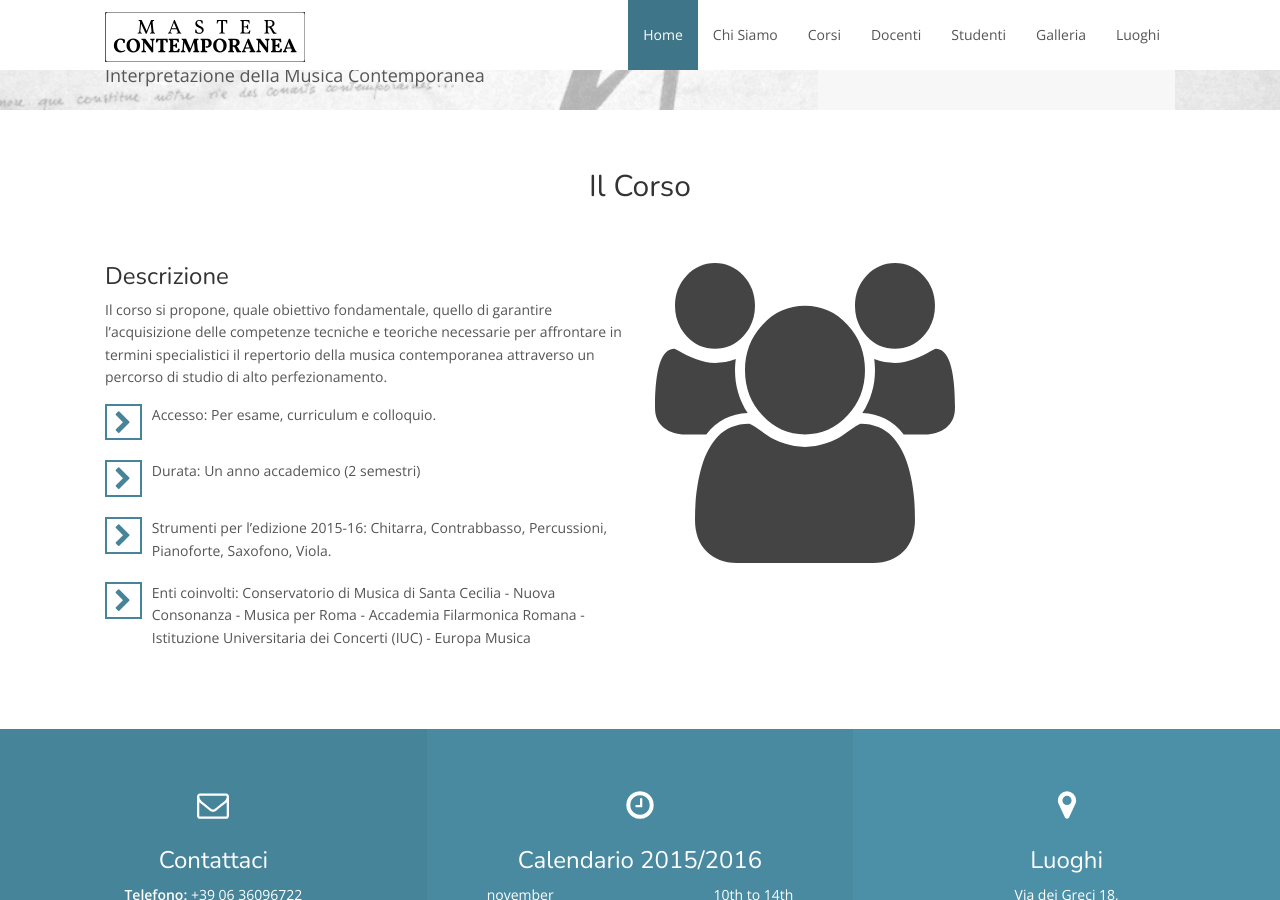
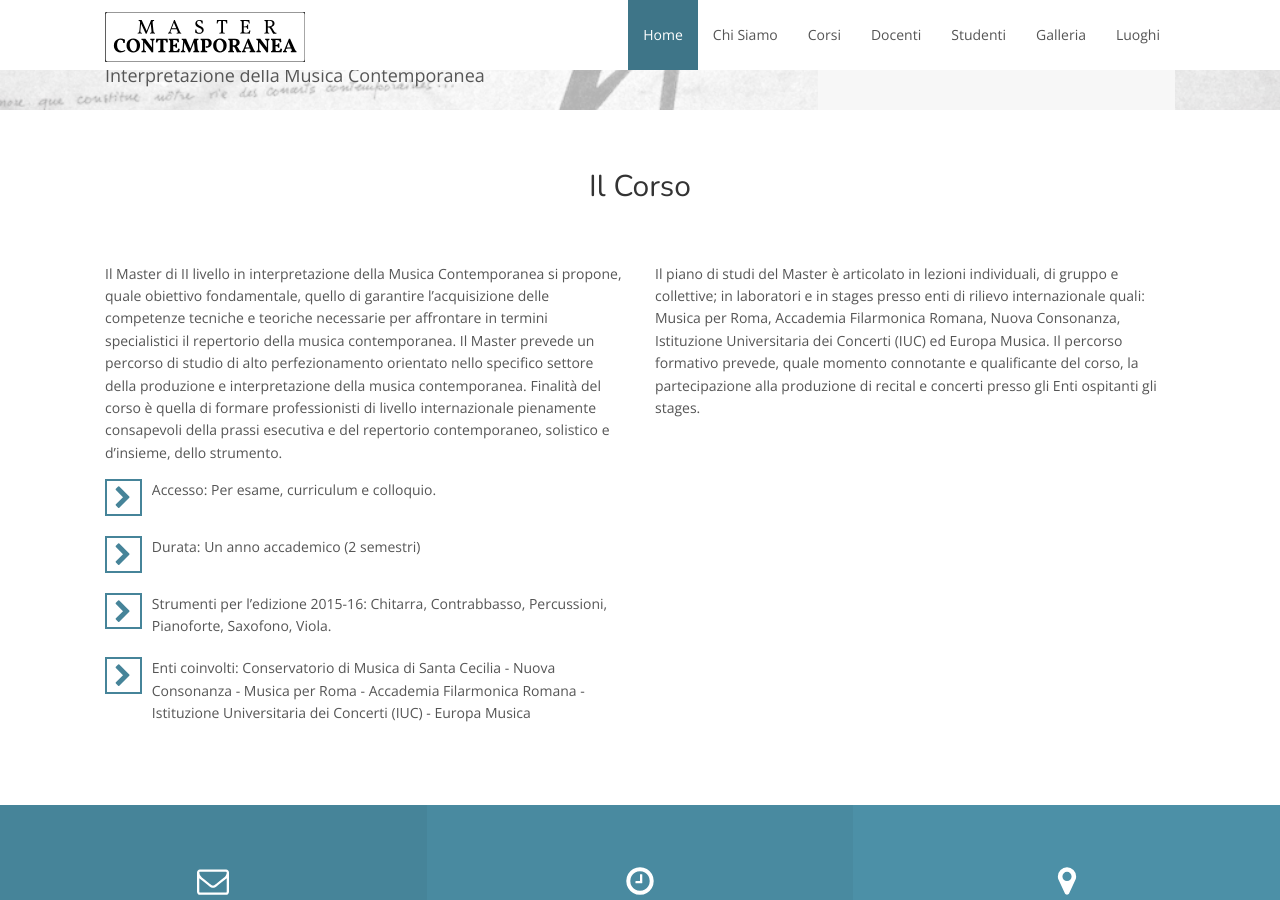
Before and after one commit to mastercontemporanea/OLD-mastercontemporanea.github.io, a Jekyll site: the page built from index.html, in a window 1280 px wide and 900 px high, scrolled down 436 px. Built offline with Jekyll 4.4.1, drawn with Linux system fonts in a browser that asks for light colours; nearby versions of some CDN libraries.

Commit message:
some fixes

```diff
--- a/index.html
+++ b/index.html
@@ -47,8 +47,8 @@ layout: default
 
         <div class="row">
             <div class="col-sm-6">
-                <h3>Descrizione</h3>
-                <p>Il corso si propone, quale obiettivo fondamentale, quello di garantire l’acquisizione delle competenze tecniche e teoriche necessarie per affrontare in termini specialistici il repertorio della musica contemporanea attraverso un percorso di studio di alto perfezionamento.</p>
+                <!-- <h3>Descrizione</h3> -->
+                <p>Il Master di II livello in interpretazione della Musica Contemporanea si propone, quale obiettivo fondamentale, quello di garantire l’acquisizione delle competenze tecniche e teoriche necessarie per affrontare in termini specialistici il repertorio della musica contemporanea. Il Master prevede un percorso di studio di alto perfezionamento orientato nello specifico settore della produzione e interpretazione della musica contemporanea. Finalità del corso è quella di formare professionisti di livello internazionale pienamente consapevoli della prassi esecutiva e del repertorio contemporaneo, solistico e d’insieme, dello strumento.</p>
 
                 <div class="media">
                     <div class="media-left">
@@ -97,7 +97,8 @@ Conservatorio di Musica di Santa Cecilia - Nuova Consonanza - Musica per Roma -
 
             </div>
             <div class="col-sm-6">
-                <img src="img/biggroup.svg" alt="...">
+                <!-- <img src="img/biggroup.svg" alt="..."> -->
+                <p>Il piano di studi del Master è articolato in lezioni individuali, di gruppo e collettive; in laboratori e in stages presso enti di rilievo internazionale quali: Musica per Roma, Accademia Filarmonica Romana, Nuova Consonanza, Istituzione Universitaria dei Concerti (IUC) ed Europa Musica. Il percorso formativo prevede, quale momento connotante e qualificante del corso, la partecipazione alla produzione di recital e concerti presso gli Enti ospitanti gli stages.</p>
             </div>
         </div>
     </div>
--- a/package.json
+++ b/package.json
@@ -1,5 +1,5 @@
 {
-  "name": "dentalsmile",
+  "name": "mastercontemporanea",
   "version": "1.0.0",
   "description": "",
   "main": "Gruntfile.js",
```
Also changed, not shown: _data/gallery.yml (+7 -7 lines).
